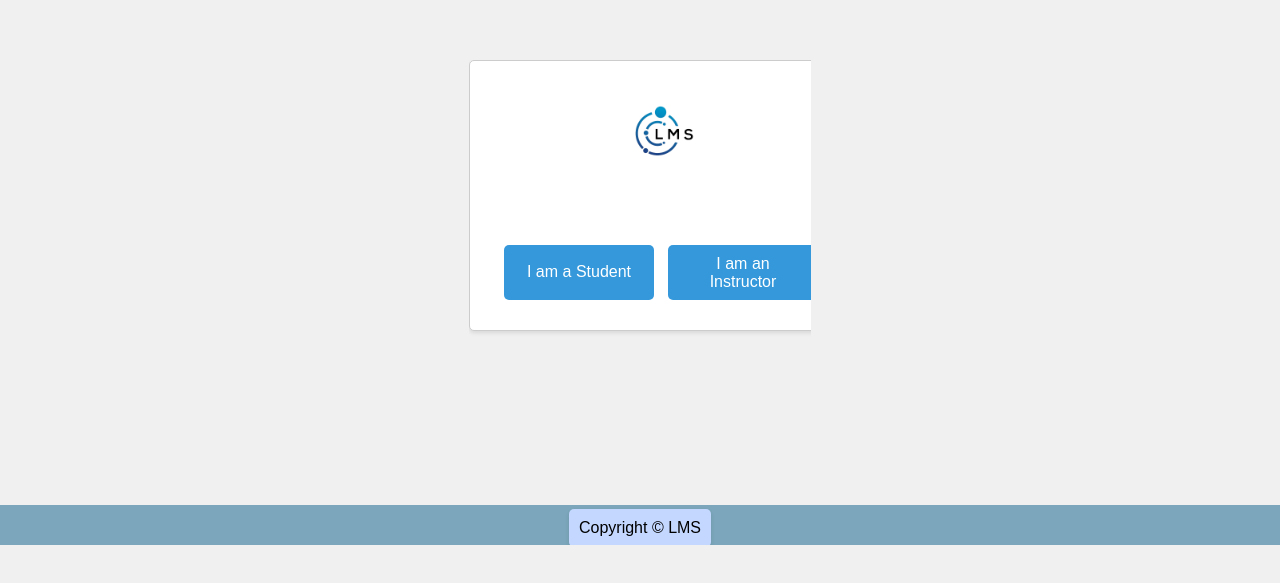
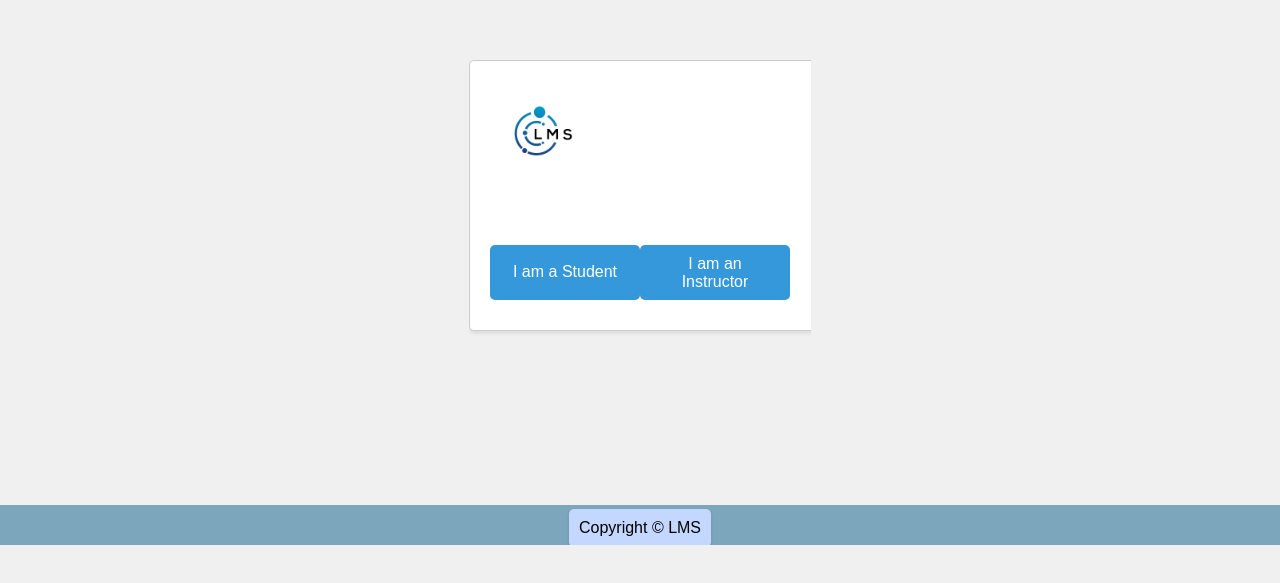
Before and after one commit to WSU-4110/LearningManagementSystem, a React (Create React App) app in the folder frontend/: page / in a window 1280 px wide. Shown: the part 255-838 px from the top of the page. Built offline with nearby package versions, Linux system fonts and the light colour scheme; the HTML template or start-up script is replaced by a standard one.

Commit message:
push change

```diff
--- a/frontend/src/css/App.css
+++ b/frontend/src/css/App.css
@@ -1,9 +1,7 @@
 .App {
   text-align: center;
-  height: fit-content;
   width: fit-content;
 }
-
 .App-logo {
   height: 40vmin;
   pointer-events: none;
--- a/frontend/src/css/index.css
+++ b/frontend/src/css/index.css
@@ -17,10 +17,11 @@ body {
   margin:auto;
   padding:0;
   --selected-color: rgb(24, 58, 210) !important;
-  height: fit-content;
 
 }
-
+div{
+  width: fit-content;
+}
 code {
   font-family: source-code-pro, Menlo, Monaco, Consolas, 'Courier New',
     monospace;
--- a/frontend/src/css/login.css
+++ b/frontend/src/css/login.css
@@ -21,9 +21,9 @@ body {
     background-color: #fff;
     border: 1px solid #ccc;
     padding: 20px;
-    border-radius: 5px;
+    border-radius: 2px;
     box-shadow: 0 2px 4px rgba(0, 0, 0, 0.1);
-    width: 300px;
+    width:auto;
   }
 
   .login_username {
```
